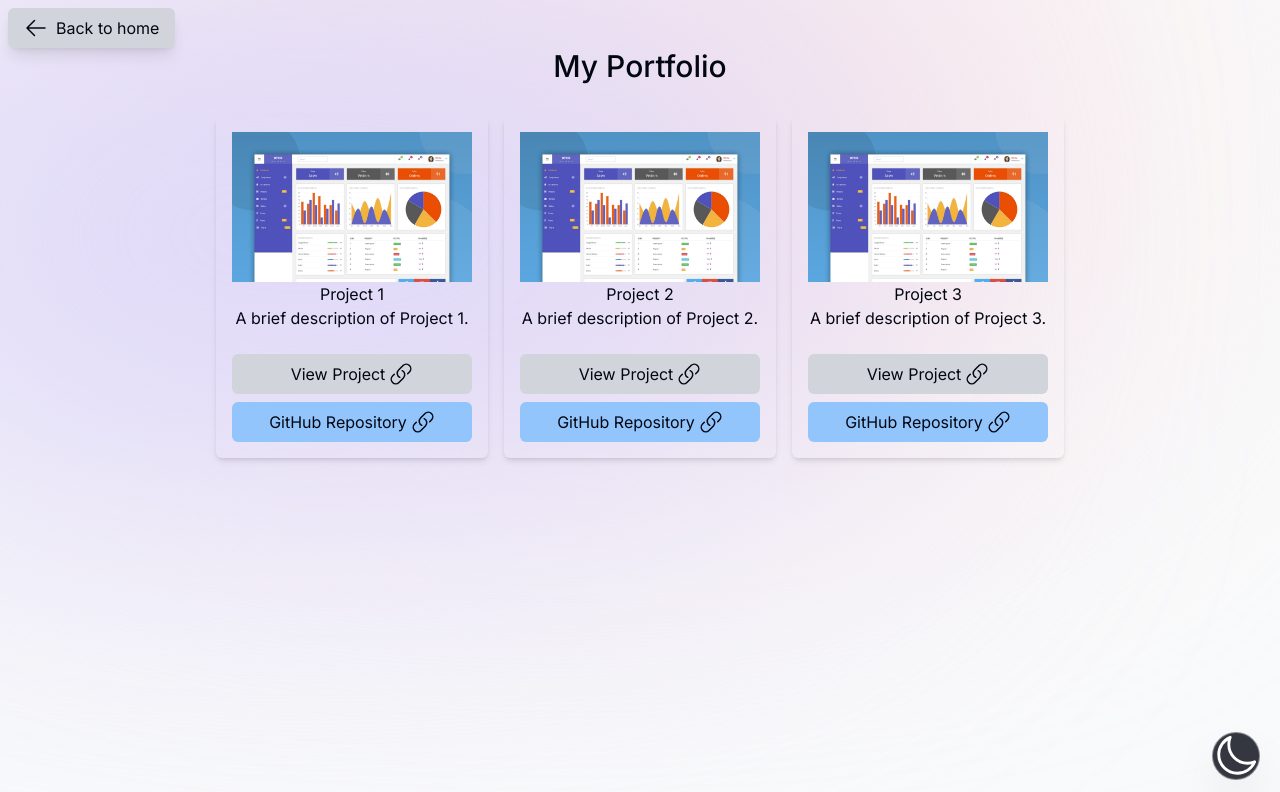
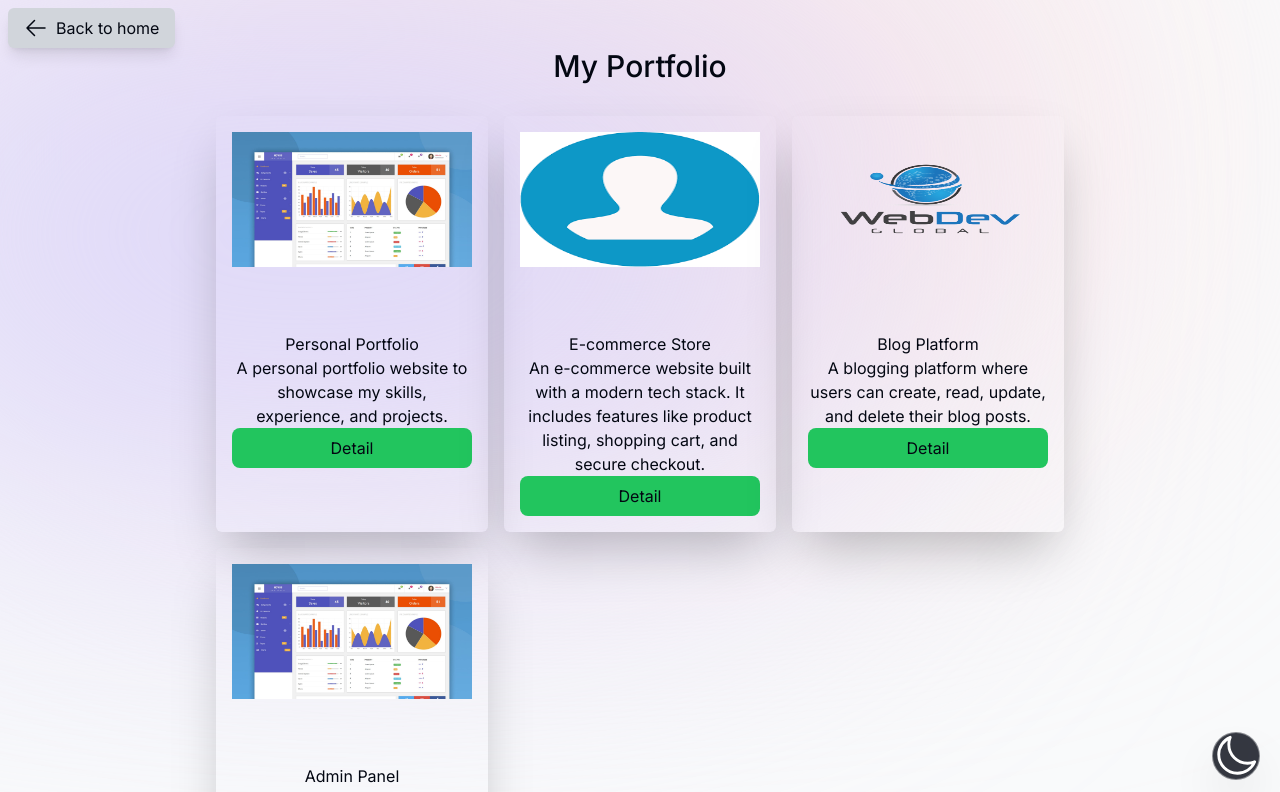
Before and after one commit to Monzer65/nextjs-nodemailer-My_Portfolio, a Next.js app: page /projects in a window 1280 px wide. Shown: the top 792 px of the page. Built offline with nearby package versions, Linux system fonts and the light colour scheme.

Commit message:
project detail page added

```diff
--- a/app/contact/page.jsx
+++ b/app/contact/page.jsx
@@ -20,7 +20,7 @@ export default function page() {
       <div className="w-full flex-1">
         <SideNav />
       </div>
-      <div className="flex-6 w-full px-4 pt-8 ">
+      <div className="flex-6 w-full px-4 py-8 ">
         <div className="md:flex gap-4 overflow-hidden">
           <Form />
           <div className="flex flex-col justify-between ">
--- /dev/null
+++ b/app/projects/[title]/page.jsx
@@ -0,0 +1,11 @@
+/** @format */
+
+import ProjectDetail from "@/components/projects/projectDetail";
+
+export default function page({ params }) {
+  return (
+    <div>
+      <ProjectDetail title={params.title} />
+    </div>
+  );
+}
--- a/app/projects/page.jsx
+++ b/app/projects/page.jsx
@@ -1,7 +1,8 @@
 /** @format */
 import Link from "next/link";
 import { ArrowLeftIcon } from "@heroicons/react/24/outline";
-import Portfolio from "@/components/home/portfolio";
+import Portfolio from "@/components/projects/portfolio";
+
 export const metadata = {
   title: "Projects",
   description:
--- a/components/home/portfolio.jsx
+++ /dev/null
@@ -1,97 +0,0 @@
-/** @format */
-
-import Image from "next/image";
-import projectPicture from "@/public/project.jpg";
-import { LinkIcon } from "@heroicons/react/24/outline";
-
-export default function Portfolio() {
-  return (
-    <section
-      id="projects"
-      className="mb-28 max-w-[53rem] scroll-mt-28 text-center sm:mb-40 mx-auto"
-    >
-      <h2 className="text-3xl font-medium capitalize mb-8 text-center">
-        My Portfolio
-      </h2>
-      <div className="grid gap-4 grid-cols-1 md:grid-cols-2 lg:grid-cols-3">
-        <div className=" p-4 rounded-md shadow-md ">
-          <Image
-            width={300}
-            height={300}
-            src={projectPicture}
-            alt="Project 1"
-            className="w-full"
-          />
-          <h3>Project 1</h3>
-          <p>A brief description of Project 1.</p>
-          <div className="flex flex-col gap-2 mt-6">
-            <a
-              href="https://project1.com"
-              className="flex gap-1 items-center justify-center py-2 px-4 rounded-md bg-gray-300 hover:bg-gray-400 dark:bg-gray-700 dark:hover:bg-gray-600"
-            >
-              View Project <LinkIcon className="w-6 h-6" />
-            </a>
-            <a
-              href="https://github.com/project1"
-              className="flex gap-1 items-center justify-center py-2 px-4 rounded-md bg-blue-300 hover:bg-blue-400 dark:bg-blue-900 dark:hover:bg-blue-800"
-            >
-              GitHub Repository <LinkIcon className="w-6 h-6" />
-            </a>
-          </div>
-        </div>
-
-        <div className=" p-4 rounded-md shadow-md ">
-          <Image
-            width={300}
-            height={300}
-            src={projectPicture}
-            alt="Project 2"
-            className="w-full"
-          />
-          <h3>Project 2</h3>
-          <p>A brief description of Project 2.</p>
-          <div className="flex flex-col gap-2 mt-6">
-            <a
-              href="https://project2.com"
-              className="flex gap-1 items-center justify-center py-2 px-4 rounded-md bg-gray-300 hover:bg-gray-400 dark:bg-gray-700 dark:hover:bg-gray-600"
-            >
-              View Project <LinkIcon className="w-6 h-6" />
-            </a>
-            <a
-              href="https://github.com/project2"
-              className="flex gap-1 items-center justify-center py-2 px-4 rounded-md bg-blue-300 hover:bg-blue-400 dark:bg-blue-900 dark:hover:bg-blue-800"
-            >
-              GitHub Repository <LinkIcon className="w-6 h-6" />
-            </a>
-          </div>
-        </div>
-
-        <div className=" p-4 rounded-md shadow-md ">
-          <Image
-            width={300}
-            height={300}
-            src={projectPicture}
-            alt="Project 3"
-            className="w-full"
-          />
-          <h3>Project 3</h3>
-          <p>A brief description of Project 3.</p>
-          <div className="flex flex-col gap-2 mt-6">
-            <a
-              href="https://project3.com"
-              className="flex gap-1 items-center justify-center py-2 px-4 rounded-md bg-gray-300 hover:bg-gray-400 dark:bg-gray-700 dark:hover:bg-gray-600"
-            >
-              View Project <LinkIcon className="w-6 h-6" />
-            </a>
-            <a
-              href="https://github.com/project3"
-              className="flex gap-1 items-center justify-center py-2 px-4 rounded-md bg-blue-300 hover:bg-blue-400 dark:bg-blue-900 dark:hover:bg-blue-800"
-            >
-              GitHub Repository <LinkIcon className="w-6 h-6" />
-            </a>
-          </div>
-        </div>
-      </div>
-    </section>
-  );
-}
--- /dev/null
+++ b/components/projects/portfolio.jsx
@@ -0,0 +1,70 @@
+/** @format */
+
+import Link from "next/link";
+// import image1 from "@/public/project.jpg";
+// import image2 from "@/public/avatar.png";
+// import image3 from "@/public/logo.png";
+
+import Image from "next/image";
+
+// export const projects = [
+//   {
+//     id: "1",
+//     name: "Project 1",
+//     description: "A brief description of Project 1.",
+//     imageUrl: image1,
+//   },
+//   {
+//     id: "2",
+//     name: "Project 2",
+//     description: "A brief description of Project 2.",
+//     imageUrl: image2,
+//   },
+//   {
+//     id: "3",
+//     name: "Project 3",
+//     description: "A brief description of Project 3.",
+//     imageUrl: image3,
+//   },
+//   {
+//     name: "Project 4",
+//     description: "A brief description of Project 4.",
+//     imageUrl: image3,
+//   },
+// ];
+import { projects } from "@/lib/data";
+export default function Portfolio() {
+  return (
+    <section
+      id="projects"
+      className="mb-28 max-w-[53rem] scroll-mt-28 text-center sm:mb-40 mx-auto"
+    >
+      <h2 className="text-3xl font-medium capitalize mb-8 text-center">
+        My Portfolio
+      </h2>
+      <div className="grid gap-4 grid-cols-1 md:grid-cols-2 lg:grid-cols-3">
+        {projects.map((project, index) => (
+          <div key={index} className="flex flex-col p-4 rounded-md shadow-2xl">
+            <div className="w-full h-[200px]">
+              <Image
+                width={300}
+                height={300}
+                src={project.imageUrl}
+                alt={project.title}
+                className="aspect-video"
+              />
+            </div>
+            <h3>{project.title}</h3>
+            <p>{project.shortDescription}</p>
+            <Link
+              href={`/projects/${project.title}`}
+              className="bg-green-500 hover:bg-green-600 rounded-lg px-4 py-2"
+            >
+              Detail
+            </Link>
+          </div>
+        ))}
+      </div>
+    </section>
+  );
+}
--- /dev/null
+++ b/components/projects/projectDetail.jsx
@@ -0,0 +1,41 @@
+/** @format */
+
+import { projects } from "@/lib/data";
+import Image from "next/image";
+
+export default function ProjectDetail({ title }) {
+  const project = projects.find((p) => p.title === decodeURIComponent(title));
+
+  if (!project) {
+    return <div>Project not found</div>;
+  }
+
+  return (
+    <div className="p-4">
+      <h2 className="text-2xl font-bold mb-2">{project.title}</h2>
+      <p className="mb-4">{project.shortDescription}</p>
+      <Image
+        width={300}
+        height={300}
+        src={project.imageUrl}
+        alt={project.title}
+        priority={true}
+        className="w-auto"
+      />
+      <div className="flex justify-between items-center">
+        <a
+          href={project.link}
+          className="bg-blue-500 hover:bg-blue-600 text-white font-bold py-2 px-4 rounded"
+        >
+          Visit Site
+        </a>
+        <a
+          href={project.repository}
+          className="bg-green-500 hover:bg-green-600 text-white font-bold py-2 px-4 rounded"
+        >
+          View Code
+        </a>
+      </div>
+    </div>
+  );
+}
--- /dev/null
+++ b/lib/data.js
@@ -0,0 +1,47 @@
+/** @format */
+import image1 from "@/public/project.jpg";
+import image2 from "@/public/avatar.png";
+import image3 from "@/public/logo.png";
+
+export const projects = [
+  {
+    title: "Personal Portfolio", //must be unique
+    shortDescription:
+      "A personal portfolio website to showcase my skills, experience, and projects.",
+    longDescription: "",
+    imageUrl: image1,
+    technologies: ["HTML", "CSS", "JavaScript", "Bootstrap"],
+    link: "www.myportfolio.com",
+    repository: "www.github.com/myportfolio",
+  },
+  {
+    title: "E-commerce Store", //must be unique
+    shortDescription:
+      "An e-commerce website built with a modern tech stack. It includes features like product listing, shopping cart, and secure checkout.",
+    longDescription: "",
+    imageUrl: image2,
+    technologies: ["React", "Redux", "Node.js", "Express", "MongoDB"],
+    link: "www.mystore.com",
+    repository: "www.github.com/mystore",
+  },
+  {
+    title: "Blog Platform", //must be unique
+    shortDescription:
+      "A blogging platform where users can create, read, update, and delete their blog posts.",
+    longDescription: "",
+    imageUrl: image3,
+    technologies: ["Python", "Django", "PostgreSQL"],
+    link: "www.myblog.com",
+    repository: "www.github.com/myblog",
+  },
+  {
+    title: "Admin Panel", //must be unique
+    shortDescription:
+      "A robust admin panel built for managing user roles, content moderation, and viewing site analytics.",
+    longDescription: "",
+    imageUrl: image1,
+    technologies: ["PHP", "Laravel", "MySQL"],
+    link: "www.myadminpanel.com",
+    repository: "www.github.com/myadminpanel",
+  },
+];
```
